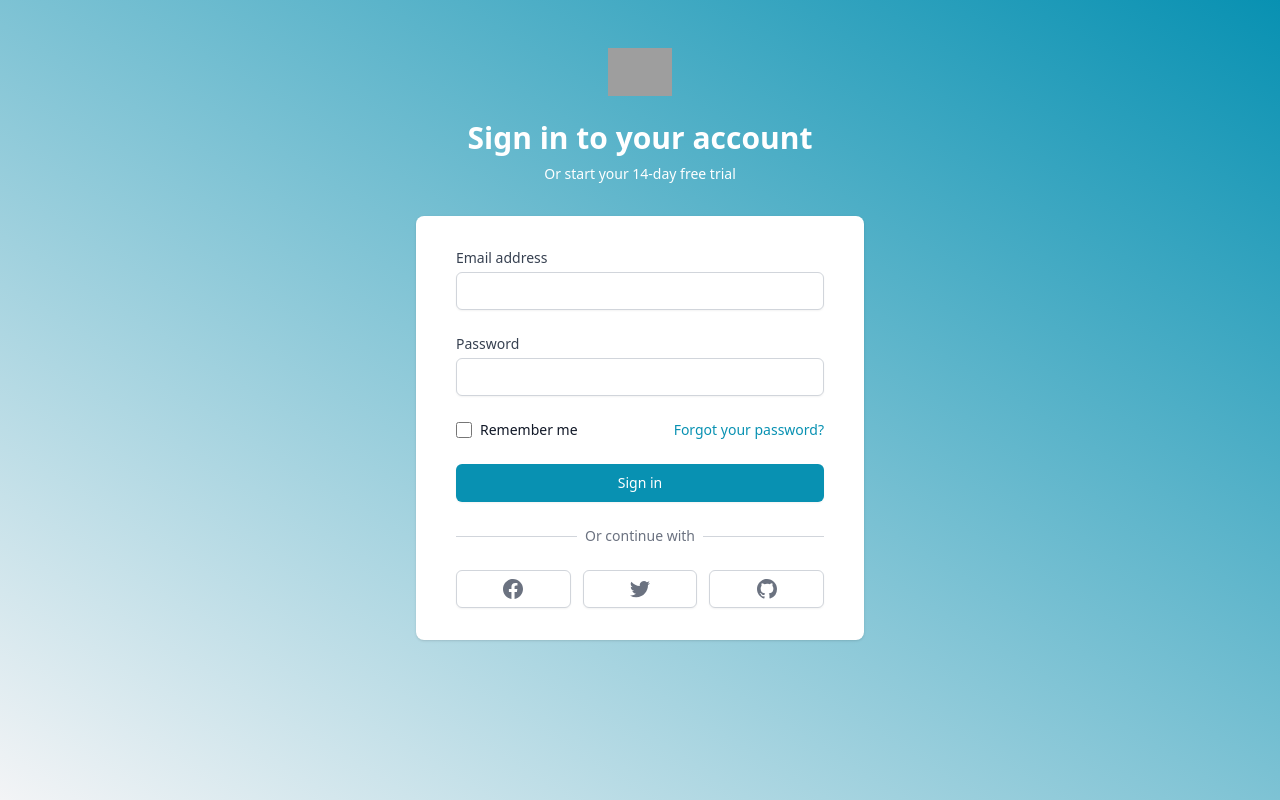
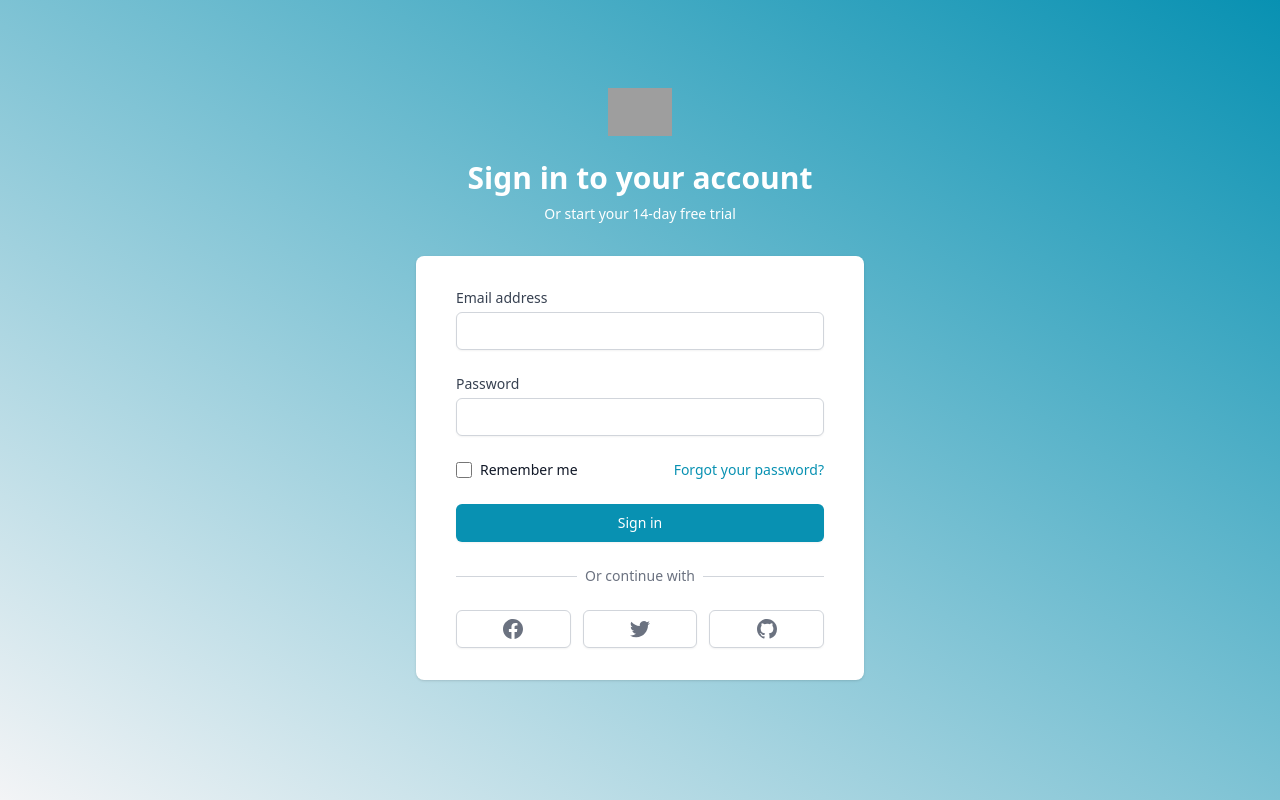
Before and after one commit to pkgmain/easywire, a Nuxt app in the folder nuxt-app/: page / in a window 1280 px wide. Built offline with nearby package versions, Linux system fonts and the light colour scheme; grey boxes are pictures that could not be loaded.

Commit message:
centering sign in screen

```diff
--- a/nuxt-app/app.vue
+++ b/nuxt-app/app.vue
@@ -31,15 +31,21 @@ const {isAuthenticated} = useAuth()
 </script>
 
 <template>
-  <div class="min-h-full">
+  <div class="min-h-full flex flex-col justify-center">
     <TheMobileNav v-if="isAuthenticated"/>
     <TheDesktopNav v-if="isAuthenticated"/>
 
-    <div class="flex flex-col flex-1" :class="{'lg:pl-64': isAuthenticated}">
+    <div class="min-h-full" :class="{'lg:pl-64': isAuthenticated}">
       <SearchBar v-if="isAuthenticated"/>
-      <main class="flex-1 pb-8">
+      <main class="flex-1 pb-8 min-h-full my-auto">
         <NuxtPage/>
       </main>
     </div>
   </div>
 </template>
+
+<style>
+#__nuxt {
+  @apply h-full
+}
+</style>
```
